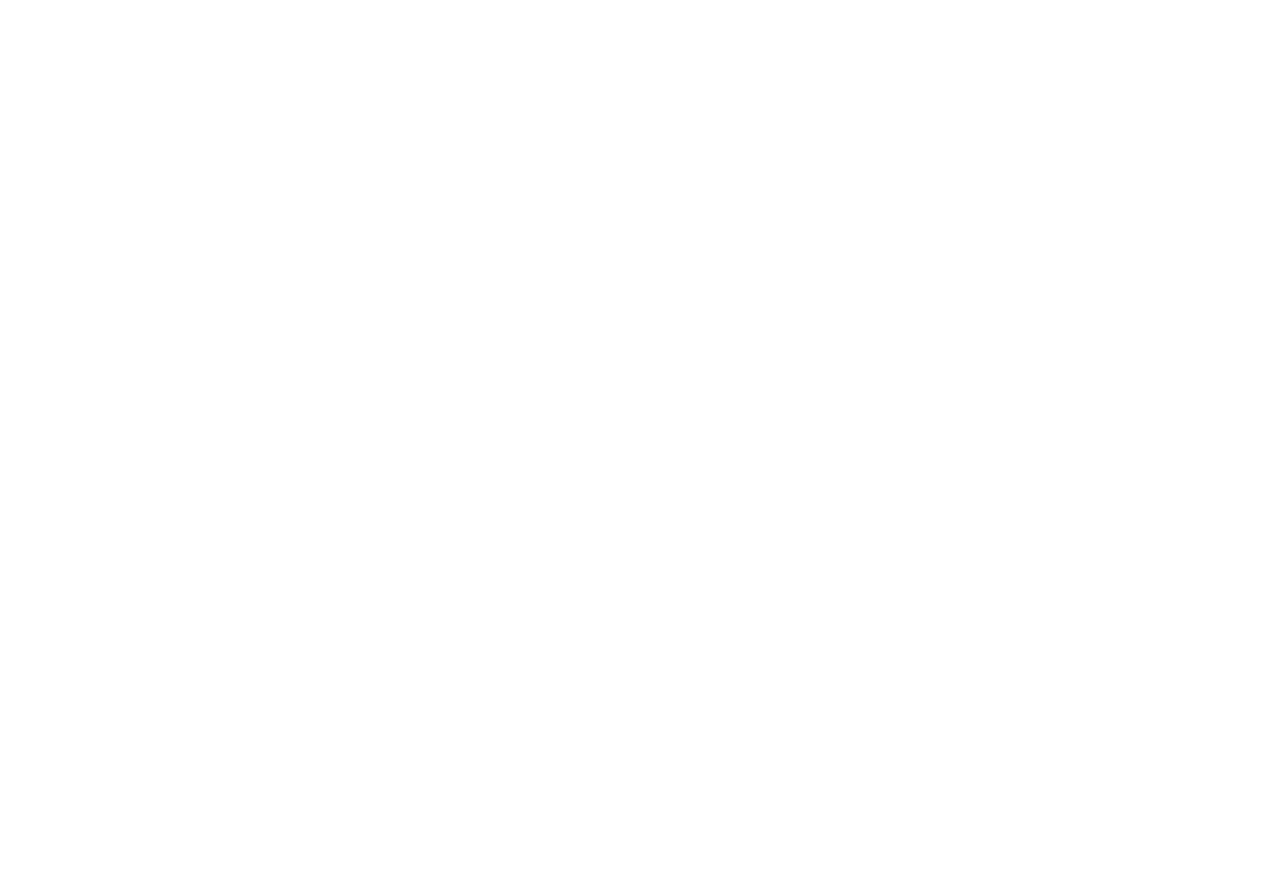
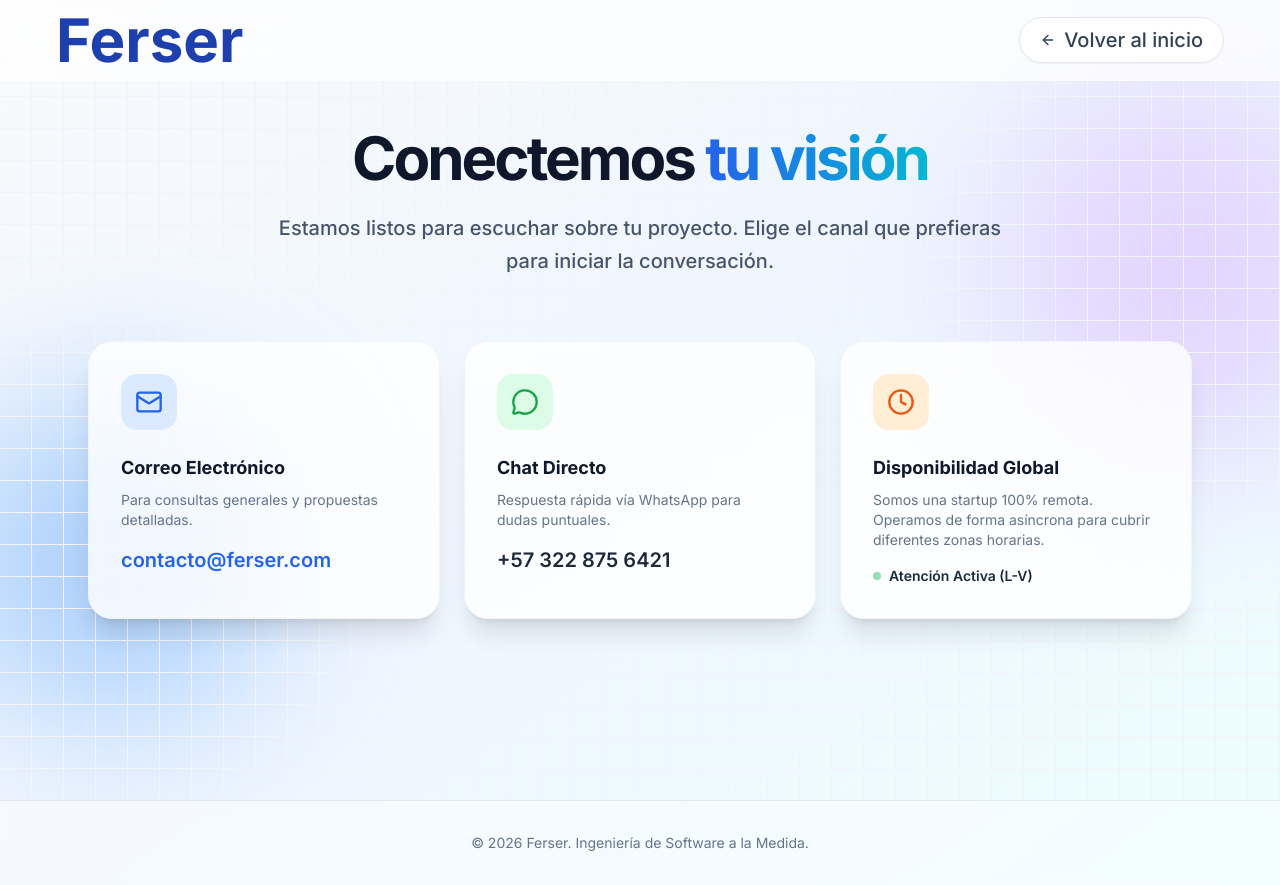
Before and after one commit to SurivZ/ferser, a plain HTML site: page contact/index.html in a window 1280 px wide. Before the commit the page ends 800 px from the top, so only its background shows below. Drawn offline with nearby package versions, Linux system fonts and the light colour scheme.

Commit message:
Página de contacto

```diff
--- a/contact/index.html
+++ b/contact/index.html
@@ -1,11 +1,111 @@
 <!DOCTYPE html>
-<html lang="en">
+<html lang="es" class="scroll-smooth">
+
 <head>
     <meta charset="UTF-8">
     <meta name="viewport" content="width=device-width, initial-scale=1.0">
     <title>Contacto - Ferser</title>
+
+    <script src="https://cdn.tailwindcss.com"></script>
+    <link href="https://fonts.googleapis.com/css2?family=Inter:wght@300;400;500;600;700&display=swap" rel="stylesheet">
+    <script src="https://unpkg.com/lucide@latest"></script>
+    <link rel="stylesheet" href="/style.css">
+    <script src="/tailwind.js"></script>
 </head>
-<body>
 
+<body class="bg-gradient-to-br from-slate-50 via-blue-50 to-cyan-50 text-slate-900 antialiased overflow-x-hidden">
+    <nav
+        class="fixed top-0 w-full z-50 transition-all duration-300 bg-white/70 backdrop-blur-xl border-b border-white/20">
+        <div class="max-w-8xl mx-8 px-6 h-20 flex items-center justify-between">
+            <div class="flex items-center gap-2 cursor-pointer">
+                <div class="w-16 h-8 rounded-lg flex items-center justify-start text-blue-800 font-bold text-6xl">
+                    Ferser
+                </div>
+            </div>
+
+            <a href="/"
+                class="flex items-center gap-2 bg-white hover:bg-slate-50 text-slate-700 border border-slate-200 px-5 py-2 rounded-full text-xl font-medium transition-all shadow-sm hover:shadow-md">
+                <i data-lucide="arrow-left" class="w-4 h-4"></i>
+                Volver al inicio
+            </a>
+        </div>
+    </nav>
+
+    <section class="relative min-h-screen pt-32 pb-20 flex flex-col items-center overflow-hidden bg-grid-slate-100">
+
+        <div class="blob bg-purple-300 w-96 h-96 rounded-full top-20 right-[-100px] opacity-30"></div>
+        <div class="blob bg-blue-400 w-80 h-80 rounded-full bottom-20 left-[-50px] animation-delay-2000 opacity-30">
+        </div>
+
+        <div class="max-w-6xl w-full mx-auto px-6 relative z-10">
+
+            <div class="text-center max-w-3xl mx-auto mb-16 fade-in-up">
+                <h1 class="text-5xl md:text-6xl font-black tracking-tighter text-slate-900 mb-6">
+                    Conectemos
+                    <span class="text-transparent bg-clip-text bg-gradient-to-r from-blue-600 to-cyan-500">
+                        tu visión
+                    </span>
+                </h1>
+                <p class="text-xl text-slate-600 leading-relaxed font-medium">
+                    Estamos listos para escuchar sobre tu proyecto. Elige el canal que prefieras para iniciar la
+                    conversación.
+                </p>
+            </div>
+
+            <div class="grid md:grid-cols-2 lg:grid-cols-3 gap-6 mb-16">
+
+                <div
+                    class="fade-in-up group p-8 bg-white/80 backdrop-blur-sm rounded-3xl border border-slate-100 shadow-xl hover:shadow-2xl hover:shadow-blue-500/10 transition-all duration-300 hover:-translate-y-1">
+                    <div
+                        class="w-14 h-14 bg-blue-100 text-blue-600 rounded-2xl flex items-center justify-center mb-6 group-hover:rotate-6 transition-transform">
+                        <i data-lucide="mail" class="w-7 h-7"></i>
+                    </div>
+                    <h3 class="text-lg font-bold text-slate-900 mb-2">Correo Electrónico</h3>
+                    <p class="text-slate-500 mb-4 text-sm">Para consultas generales y propuestas detalladas.</p>
+                    <a href="mailto:contacto@ferser.com"
+                        class="text-xl font-semibold text-blue-600 hover:text-blue-700 break-words">
+                        contacto@ferser.com
+                    </a>
+                </div>
+
+                <div class="fade-in-up group p-8 bg-white/80 backdrop-blur-sm rounded-3xl border border-slate-100 shadow-xl hover:shadow-2xl hover:shadow-green-500/10 transition-all duration-300 hover:-translate-y-1"
+                    style="transition-delay: 0.1s;">
+                    <div
+                        class="w-14 h-14 bg-green-100 text-green-600 rounded-2xl flex items-center justify-center mb-6 group-hover:rotate-6 transition-transform">
+                        <i data-lucide="message-circle" class="w-7 h-7"></i>
+                    </div>
+                    <h3 class="text-lg font-bold text-slate-900 mb-2">Chat Directo</h3>
+                    <p class="text-slate-500 mb-4 text-sm">Respuesta rápida vía WhatsApp para dudas puntuales.</p>
+                    <a href="#" class="text-xl font-semibold text-slate-800 hover:text-green-600 transition-colors">
+                        +57 322 875 6421
+                    </a>
+                </div>
+
+                <div class="fade-in-up group p-8 bg-white/80 backdrop-blur-sm rounded-3xl border border-slate-100 shadow-xl hover:shadow-2xl hover:shadow-orange-500/10 transition-all duration-300 hover:-translate-y-1"
+                    style="transition-delay: 0.2s;">
+                    <div
+                        class="w-14 h-14 bg-orange-100 text-orange-600 rounded-2xl flex items-center justify-center mb-6 group-hover:rotate-6 transition-transform">
+                        <i data-lucide="clock" class="w-7 h-7"></i>
+                    </div>
+                    <h3 class="text-lg font-bold text-slate-900 mb-2">Disponibilidad Global</h3>
+                    <p class="text-slate-500 mb-4 text-sm">Somos una startup 100% remota. Operamos de forma asíncrona
+                        para cubrir diferentes zonas horarias.</p>
+                    <div class="text-sm font-semibold text-slate-800 flex items-center gap-2">
+                        <span class="w-2 h-2 rounded-full bg-green-500 animate-pulse"></span>
+                        Atención Activa (L-V)
+                    </div>
+                </div>
+            </div>
+        </div>
+    </section>
+
+    <footer class="py-8 border-t border-slate-200 bg-white/40 backdrop-blur-sm">
+        <div class="max-w-7xl mx-auto px-6 flex justify-center items-center">
+            <p class="text-sm text-slate-500">© 2026 Ferser. Ingeniería de Software a la Medida.</p>
+        </div>
+    </footer>
+
+    <script src="/main.js"></script>
 </body>
+
 </html>
```
